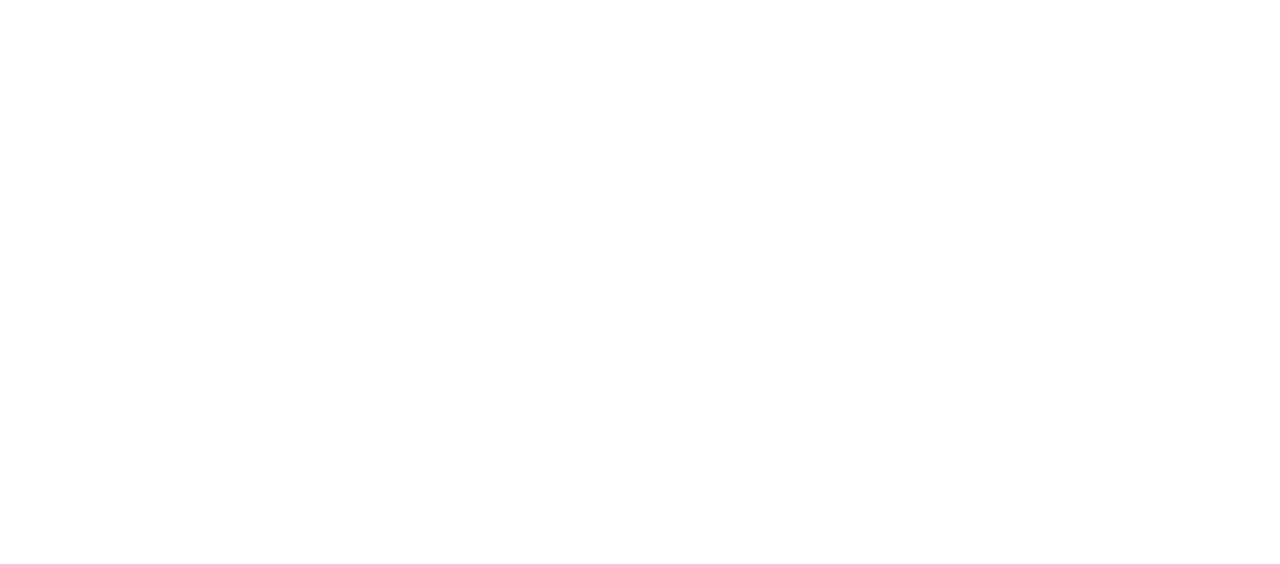
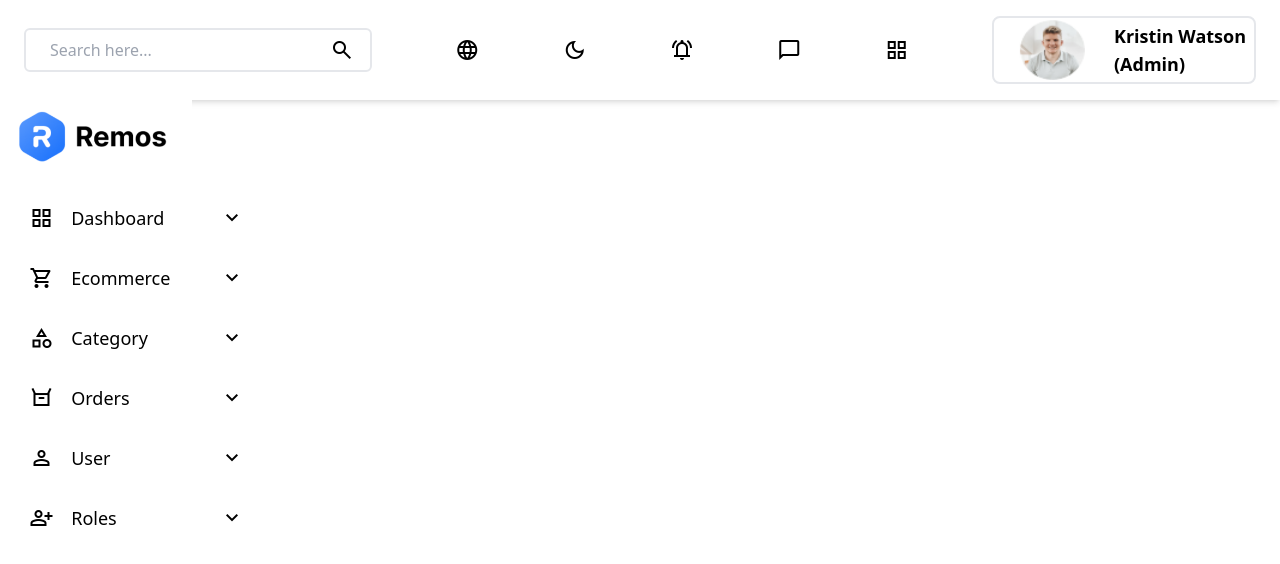
Before and after one commit to Lakshy-a/UsersFrontend, a React (Vite) app: page /dashboard in a window 1280 px wide. Before the commit this address had no page. Shown: the top 564 px of the page. Built offline with nearby package versions, Linux system fonts and the light colour scheme.

Commit message:
Commiting After Linking Pages

```diff
--- a/src/App.jsx
+++ b/src/App.jsx
@@ -16,6 +16,7 @@
 import Signup from "./Components/SignUp";
 import ForgotPassword from "./Components/ForgotPassword";
 import WelcomePage from "./Components/WelcomePage";
+import Home from "./Components/Home";
 
 function App() {
   return (
@@ -29,6 +30,7 @@
                 <Route path="/login" element={<Login />} />
                 <Route path="/signup" element={<Signup />} />
                 <Route path="/forgot-password" element={<ForgotPassword />} />
+                <Route path="/dashboard" element={<Home/>}/>
               </Routes>
             </div>
           </div>
--- /dev/null
+++ b/src/Components/Home.jsx
@@ -0,0 +1,15 @@
+/* eslint-disable no-unused-vars */
+import React from 'react'
+import Header from './Header'
+import Sidebar from './Sidebar'
+
+function Home() {
+  return (
+    <div>
+        <Header/>
+        <Sidebar/>
+    </div>
+  )
+}
+
+export default Home
--- a/src/Components/Login.jsx
+++ b/src/Components/Login.jsx
@@ -1,6 +1,7 @@
 /* eslint-disable react/no-unescaped-entities */
 /* eslint-disable no-unused-vars */
 import React, { useState } from "react";
+import { useNavigate } from "react-router-dom";
 import { Link } from "react-router-dom";
 import logo from "../assets/logo.png";
 import { Formik, Form, Field, ErrorMessage } from "formik";
@@ -8,6 +9,8 @@
 import axios from "axios";
 
 function Login() {
+  const navigate = useNavigate();
+
   // Initial values
   const initialValues = {
     email: "",
@@ -34,6 +37,12 @@
       });
       alert("Logged In")
       console.log(response);
+
+      if (response.status === 200) {
+        // On successful login, navigate to the home page
+        navigate("/dashboard");
+      }
+
     } catch (error) {
       console.log(error);
     }
--- a/src/Components/SignUp.jsx
+++ b/src/Components/SignUp.jsx
@@ -1,6 +1,7 @@
 /* eslint-disable react/no-unescaped-entities */
 /* eslint-disable no-unused-vars */
 import React, { useState } from "react";
+import { useNavigate } from "react-router-dom";
 import { Link } from "react-router-dom";
 import logo from "../assets/logo.png";
 import { Formik, Form, Field, ErrorMessage } from "formik";
@@ -8,17 +9,18 @@
 import axios from "axios";
 
 function Signup() {
+  const navigate = useNavigate();
+
   // Initial values
   const initialValues = {
     username: "",
     email: "",
-    password: ""
+    password: "",
   };
 
   // Yup validation schema
   const validationSchema = Yup.object({
-    username: Yup.string()
-    .required("Name is required"),
+    username: Yup.string().required("Name is required"),
     email: Yup.string()
       .email("Invalid email format")
       .required("Email is required"),
@@ -36,9 +38,10 @@
       const response = await axios.post("http://localhost:3000/auth/signup", {
         username: values.username,
         email: values.email,
-        password: values.password
+        password: values.password,
       });
-      //  console.log(response);
+      navigate("/login");
+      console.log(response);
       // if(response.ok){
       //      alert("account created");
       // }
@@ -69,7 +72,11 @@
                   placeholder="Name..."
                   className="w-80 h-10 rounded-lg border-2 border-gray-300 p-3 mt-4"
                 />
-                <ErrorMessage name="name" component="div" className="text-red-600" />
+                <ErrorMessage
+                  name="name"
+                  component="div"
+                  className="text-red-600"
+                />
               </div>
               <div>
                 <Field
@@ -78,7 +85,11 @@
                   placeholder="Email..."
                   className="w-80 h-10 rounded-lg border-2 border-gray-300 p-3 mt-4"
                 />
-                <ErrorMessage name="email" component="div" className="text-red-600" />
+                <ErrorMessage
+                  name="email"
+                  component="div"
+                  className="text-red-600"
+                />
               </div>
               <div>
                 <Field
@@ -87,7 +98,11 @@
                   placeholder="Password..."
                   className="w-80 h-10 rounded-lg border-2 border-gray-300 p-3 mt-4"
                 />
-                <ErrorMessage name="password" component="div" className="text-red-600" />
+                <ErrorMessage
+                  name="password"
+                  component="div"
+                  className="text-red-600"
+                />
               </div>
               <div className="flex justify-center items-center w-80 text-white font-medium h-10 bg-blue-500 hover:bg-blue-900 rounded-lg mt-7">
                 <button type="submit" className="w-full h-full">
@@ -100,7 +115,9 @@
         <div className="flex justify-center items-center w-80 my-4">
           <div className="text-sm cursor-pointer font-medium text-black">
             Already have an account?{" "}
-            <Link to="/login" className="text-black hover:text-red-500">Log In</Link>
+            <Link to="/login" className="text-black hover:text-red-500">
+              Log In
+            </Link>
           </div>
         </div>
       </div>
```
Lines whose indentation alone changed are shown as unchanged.
